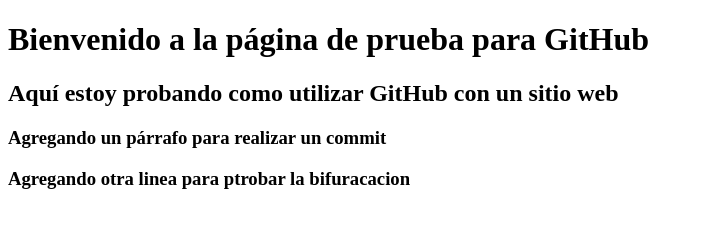
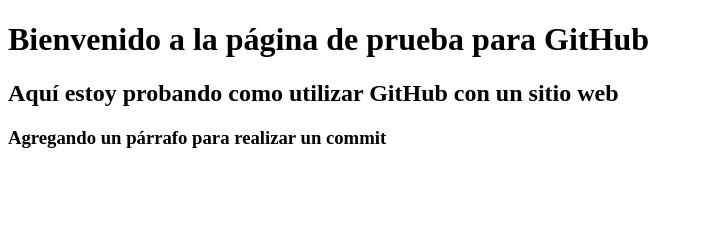
Before and after one commit to VodkasProgrammer/pagina-web, a plain HTML site: page index.html in a window 1280 px wide. Shown: the whole page, without its empty margins (0-703 px from the left). Drawn offline with Linux system fonts and the light colour scheme.

Commit message:
Revert "Agregango linea para probar bifuración"
This reverts commit c015c571fcb1303fd42ab6889cffd81485e03292.

```diff
--- a/index.html
+++ b/index.html
@@ -9,6 +9,5 @@
     <h1>Bienvenido a la página de prueba para GitHub</h1>
     <h2>Aquí estoy probando como utilizar GitHub con un sitio web</h2>
     <h3>Agregando un párrafo para realizar un commit</h3>
-    <h3>Agregando otra linea para ptrobar la bifuracacion</h3>
   </body>
 </html>
```
